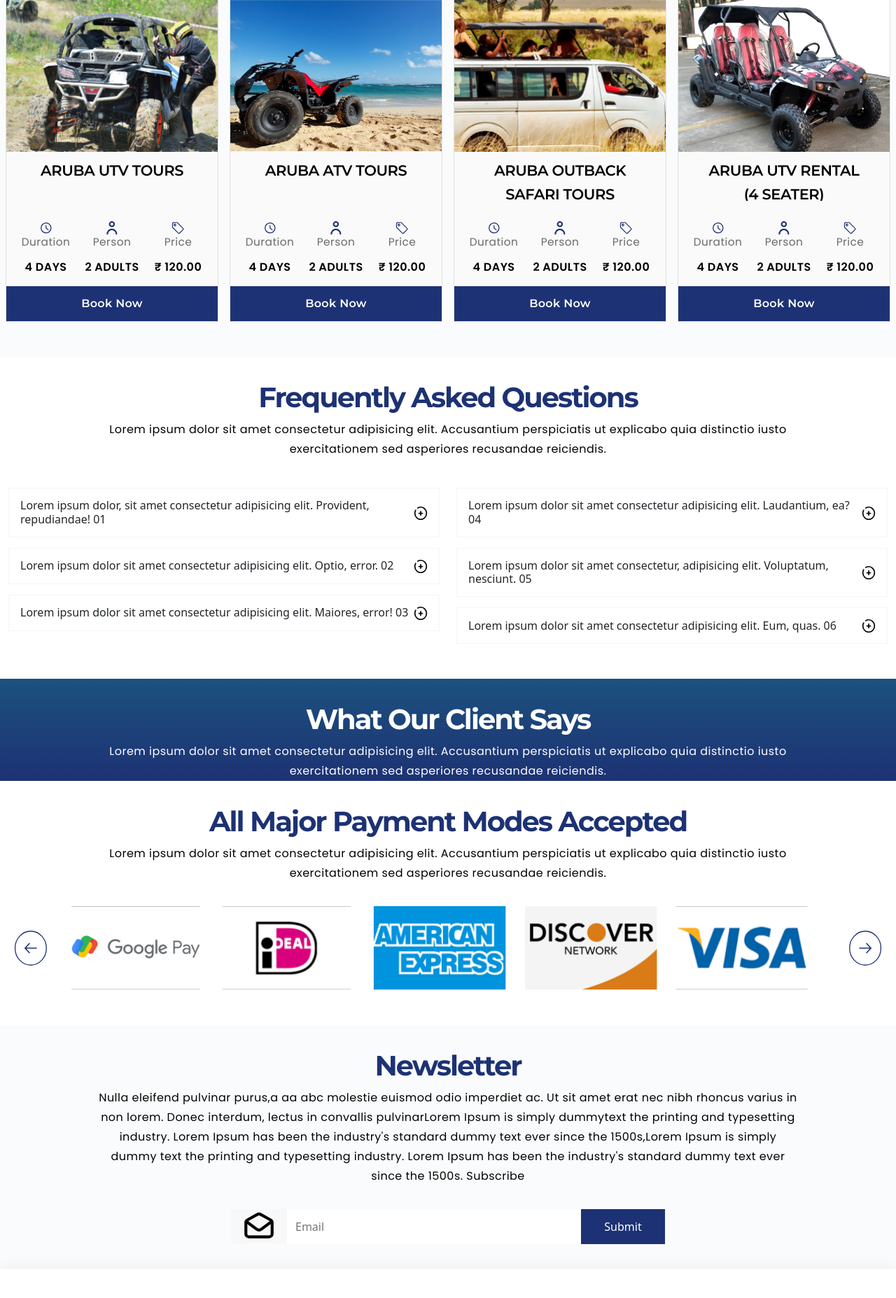
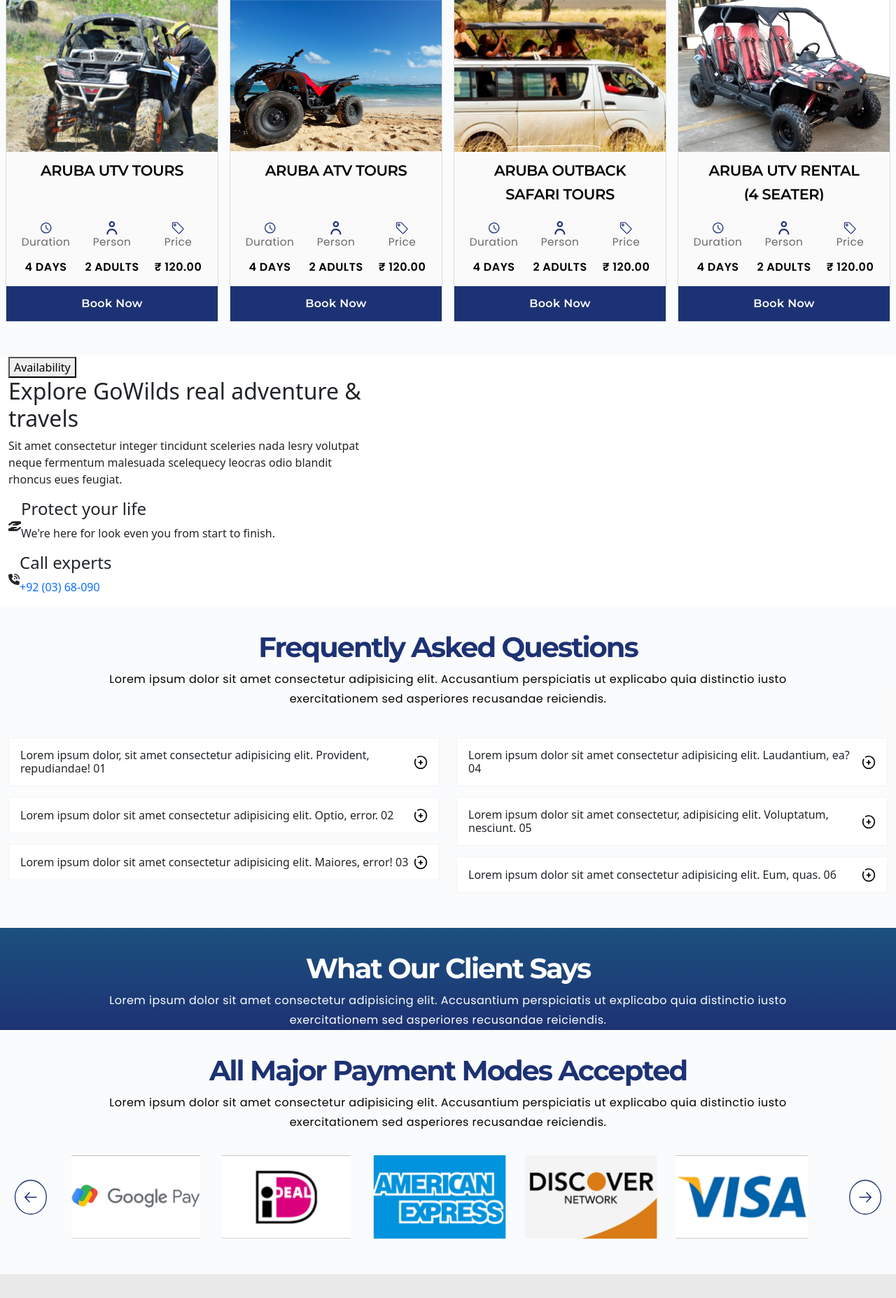
Before and after one commit to Abhishekbharatarpanet/aruba-sec, a PHP site: page / in a window 1280 px wide. Shown: the part 2070-3925 px from the top of the page at 70% size. Run offline with PHP 8.4, Linux system fonts and the light colour scheme.

Commit message:
add some changes

```diff
--- a/assets/css/style.css
+++ b/assets/css/style.css
@@ -337,7 +337,7 @@ gap: 42px 0;
 content:'';
 width:80px;
 height:50px;
-background: #F8F8F8;
+background: var(--white-color);
 background-image:url('../images/icons/email.svg');
 position:relative;
 display:inline-block;
--- a/index.html
+++ b/index.html
@@ -8,6 +8,7 @@
   <link href="https://cdn.jsdelivr.net/npm/bootstrap@5.3.1/dist/css/bootstrap.min.css" rel="stylesheet"
     integrity="sha384-4bw+/aepP/YC94hEpVNVgiZdgIC5+VKNBQNGCHeKRQN+PtmoHDEXuppvnDJzQIu9" crossorigin="anonymous">
   <link rel="stylesheet" type="text/css" href="//cdn.jsdelivr.net/npm/slick-carousel@1.8.1/slick/slick.css" />
+  <link rel="stylesheet" href="https://cdnjs.cloudflare.com/ajax/libs/font-awesome/6.4.2/css/all.min.css" integrity="sha512-z3gLpd7yknf1YoNbCzqRKc4qyor8gaKU1qmn+CShxbuBusANI9QpRohGBreCFkKxLhei6S9CQXFEbbKuqLg0DA==" crossorigin="anonymous" referrerpolicy="no-referrer" />
   <link rel="stylesheet" href="assets/css/style.css">
   <link rel="stylesheet" href="assets/css/responsive.css">
 </head>
@@ -547,7 +548,38 @@
     </div>
   </section>
 
+<section class="advanture">
+  <div class="container">
+    <div class="row">
+      <div class="col-md-5 col-sm-12">
+        <div class="text-box">
+          <button class="trans-btn">Availability</button>
+          <h2>Explore GoWilds real adventure & travels</h2>
+          <p>Sit amet consectetur integer tincidunt sceleries nada lesry volutpat neque fermentum malesuada scelequecy leocras odio blandit rhoncus eues feugiat.</p>
+        </div>
+        <div class="icon box">
+          <div class="d-flex align-items-center">
+            <i class="fa-solid fa-hand-holding-hand"></i>
+            <div class="inner-text">
+               <h4>Protect your life</h4>
+               <p>We're here for look even you from start to finish.</p>
+            </div>
+          </div>
+          <div class="d-flex align-items-center">
+            <i class="fa-solid fa-phone-volume"></i>
+            <div class="inner-text">
+               <h4>Call experts</h4>
+               <p><a href="tel:+92 (03) 68-090">+92 (03) 68-090</a></p>
+            </div>
+          </div>
+        </div>
+      </div>
+      <div class="col-md-7 col-sm-12">
 
+      </div>
+    </div>
+  </div>
+</section>
 
 <!--  -->
 
```
Also changed, not shown: newfile.md (deleted, +0 -1 lines), assets/images/bg-map-shape.png (added).
